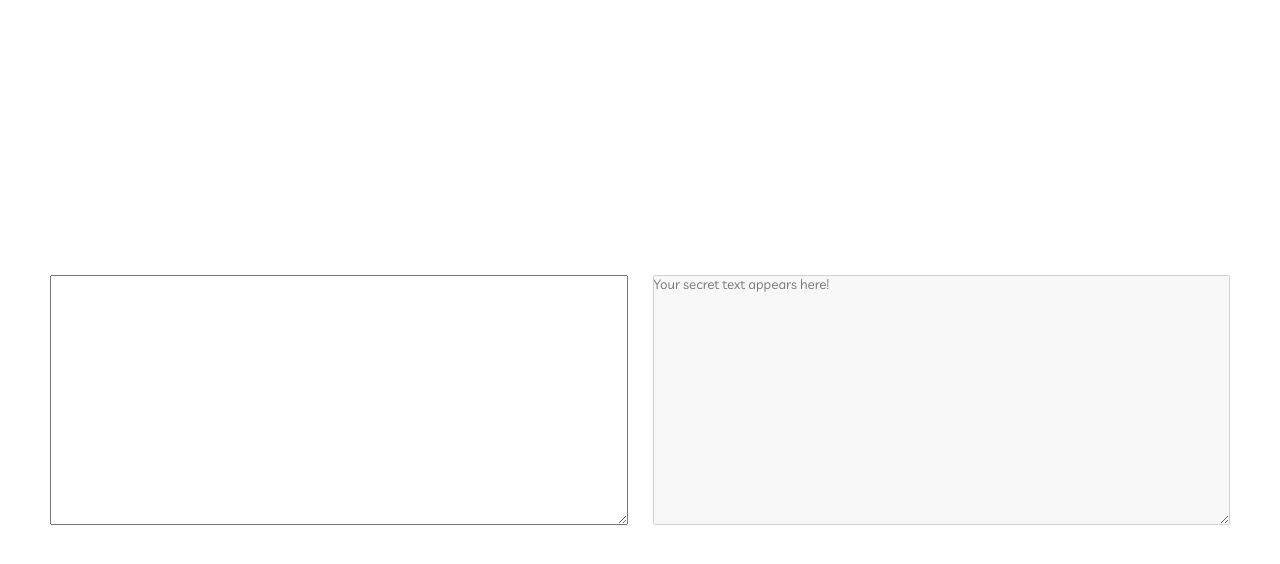
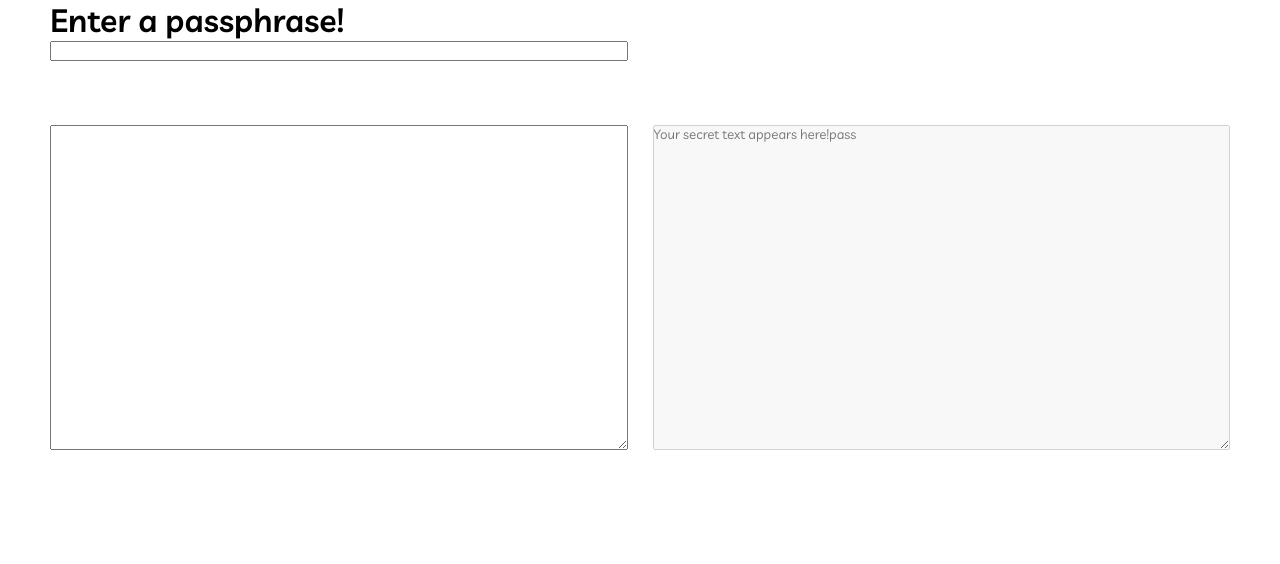
Before and after one commit to metafield/Tomb, a Gatsby site: page / in a window 1280 px wide. Built offline with nearby package versions, Linux system fonts and the light colour scheme; Gatsby itself is replaced by a stand-in of ours.

Commit message:
hashes a passphrase with bcrypt

```diff
--- a/package.json
+++ b/package.json
@@ -13,7 +13,9 @@
     "test": "echo \"Write tests! -> https://gatsby.dev/unit-testing \""
   },
   "dependencies": {
+    "@types/bcryptjs": "^2.4.2",
     "@types/styled-components": "^4.1.18",
+    "bcryptjs": "^2.4.3",
     "gatsby": "^2.13.73",
     "gatsby-plugin-prefetch-google-fonts": "^1.4.3",
     "gatsby-plugin-typescript": "^2.1.3",
--- a/src/components/encryption/encryption.tsx
+++ b/src/components/encryption/encryption.tsx
@@ -1,5 +1,6 @@
 import React, { ChangeEvent } from 'react'
 import styled from 'styled-components'
+import bcrypt from 'bcryptjs'
 import { Output } from './output'
 import { Encryptor } from './Encryptor'
 
@@ -13,8 +14,18 @@ const encryptor = new Encryptor()
 export const Encryption = (): JSX.Element => {
   const [inputText, setInputText] = React.useState(placeholderText.input)
   const [outputText, setOutputText] = React.useState(placeholderText.output)
+  const [password, setPassword] = React.useState('pass')
+  const [hash, setHash] = React.useState('pass')
 
-  const handleInput = (event: ChangeEvent<HTMLTextAreaElement>): void => {
+  const handlePasswordChange = (event: ChangeEvent<HTMLInputElement>): void => {
+    const password = event.target.value
+    setPassword(password)
+    bcrypt.hash(password, 10, (err, hash) => {
+      setHash(hash)
+    })
+  }
+
+  const handleInputChange = (event: ChangeEvent<HTMLTextAreaElement>): void => {
     const text = event.target.value
     setInputText(text)
     setOutputText(encryptor.encrypt(text))
@@ -22,8 +33,12 @@ export const Encryption = (): JSX.Element => {
 
   return (
     <Container>
-      <Input onChange={event => handleInput(event)} />
-      <Output text={outputText} />
+      <Input onChange={event => handleInputChange(event)} />
+      <Output text={outputText + hash} />
+      <div>
+        <h1>Enter a passphrase!</h1>
+        <Password onChange={handlePasswordChange} />
+      </div>
     </Container>
   )
 }
@@ -33,9 +48,13 @@ const Container = styled.div`
   grid-column: 2;
   display: grid;
   grid-gap: 25px;
-  grid-template: repeat(3, 1fr) / 1fr 1fr;
+  grid-template: 100px 1fr 1fr / 1fr 1fr;
 `
 
 const Input = styled.textarea`
   grid-row: 2;
 `
+
+const Password = styled.input`
+  width: 100%;
+`
```
Also changed, not shown: 1 other file.
